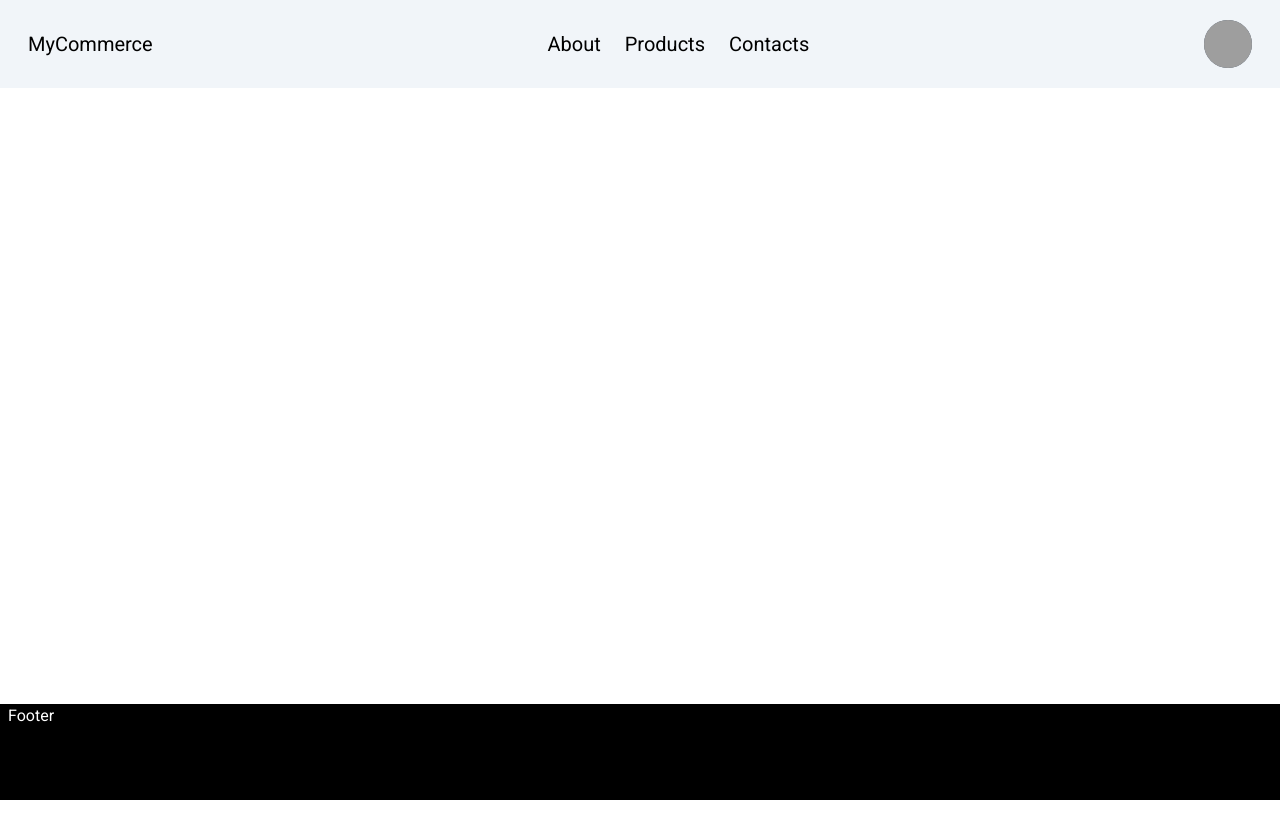
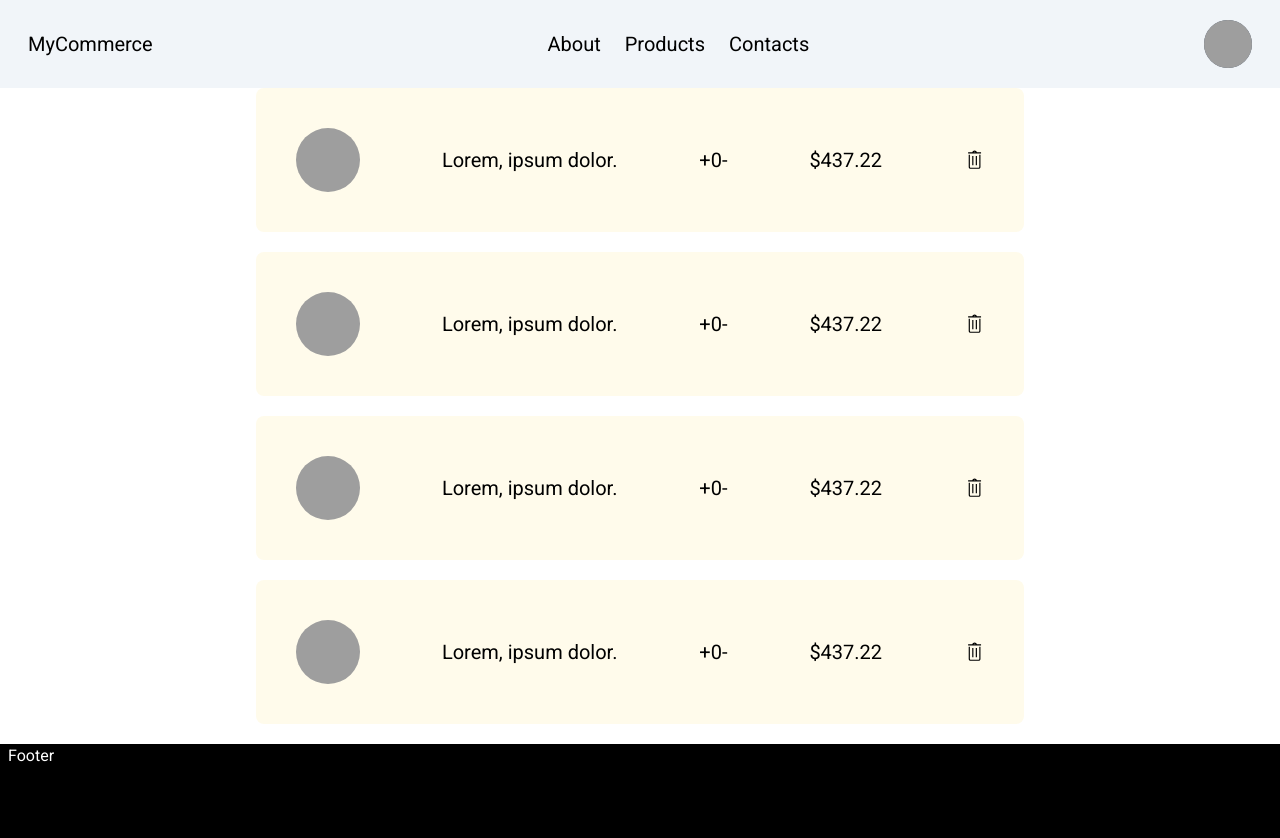
Before and after one commit to DevFariz/e-commerce, a React (Create React App) app: page /card in a window 1280 px wide. Before the commit the page ends 800 px from the top, so only its background shows below. Built offline with nearby package versions, Linux system fonts and the light colour scheme; grey boxes are pictures that could not be loaded.

Commit message:
feat: add basic layout for card

```diff
--- a/package.json
+++ b/package.json
@@ -10,6 +10,7 @@
     "react": "^18.2.0",
     "react-content-loader": "^6.2.0",
     "react-dom": "^18.2.0",
+    "react-icons": "^4.6.0",
     "react-redux": "^8.0.2",
     "react-router-dom": "^6.4.3",
     "react-scripts": "5.0.1",
--- a/src/App.jsx
+++ b/src/App.jsx
@@ -7,6 +7,7 @@ import About from "./pages/About";
 import Products from "./pages/Products";
 import Contacts from "./pages/Contacts"
 import Footer from "./components/Footer";
+import Card from "./pages/Card";
 
 function App() {
   return (
@@ -17,6 +18,7 @@ function App() {
         <Route path="/about" element={<About />} />
         <Route path="/products" element={<Products />} />
         <Route path="/contacts" element={<Contacts />} />
+        <Route path="/card" element={<Card />} />
       </Routes>
       <Footer />
     </div>
--- /dev/null
+++ b/src/components/card/CardItem.jsx
@@ -0,0 +1,21 @@
+import {TfiTrash} from 'react-icons/tfi'
+
+const CardItem = () => {
+  return (
+    <div className='flex justify-between items-center bg-amber-50 p-10 mb-5 text-xl rounded-lg'>
+      <img className='w-16 h-16 rounded-full' src="https://cdn.pixabay.com/photo/2015/04/23/22/00/tree-736885__480.jpg" alt="item" />
+      <div>Lorem, ipsum dolor.</div>
+      <div className='flex items-center '>
+        <button>+</button>
+        <span>0</span>
+        <button>-</button>
+      </div>
+      <div>$437.22</div>
+      <button>
+        <TfiTrash />
+      </button>
+    </div>
+  )
+}
+
+export default CardItem
--- a/src/components/header/avatar/AvatarPopUp.jsx
+++ b/src/components/header/avatar/AvatarPopUp.jsx
@@ -1,13 +1,21 @@
-import React from 'react'
+import { Link } from "react-router-dom"
 
 const AvatarPopUp = () => {
   return (
     <div className='absolute w-32 bg-slate-300 py-3 px-2 flex justify-center text-xl mt-2 rounded-md'>
       <ul>
-        <li className='my-2 cursor-pointer'>Log in</li>
-        <li className='my-2 cursor-pointer'>Sign Up</li>
-        <li className='my-2 cursor-pointer'>Card</li>
-        <li className='my-2 cursor-pointer'>Help</li>
+        <li className='my-2 cursor-pointer'>
+          <Link to="/login">Log in</Link>
+        </li>
+        <li className='my-2 cursor-pointer'>
+          <Link to="/signup">Sign up</Link>
+        </li>
+        <li className='my-2 cursor-pointer'>
+          <Link to="/card">Card</Link>
+        </li>
+        <li className='my-2 cursor-pointer'>
+          <Link to="/help">Help</Link>
+        </li>
       </ul>
     </div>
   )
--- /dev/null
+++ b/src/pages/Card.jsx
@@ -0,0 +1,15 @@
+import CardItem from "../components/card/CardItem"
+
+
+const Card = () => {
+  return (
+    <div className="w-3/5 mx-auto">
+      <CardItem />
+      <CardItem />
+      <CardItem />
+      <CardItem />
+    </div>
+  )
+}
+
+export default Card
--- a/src/pages/Products.jsx
+++ b/src/pages/Products.jsx
@@ -1,9 +1,8 @@
-import React from "react";
 
 const Products = () => {
   return (
     <div>
-
+      Products
     </div>
   );
 };
--- /dev/null
+++ b/src/redux/slices/cardSlice.js
@@ -0,0 +1,19 @@
+import { createSlice } from "@reduxjs/toolkit";
+
+const initialState = {
+  products: [],
+};
+
+const cardSlice = createSlice({
+  name: "card",
+  initialState,
+  reducers: {
+    addProduct(state, action) {
+      state.products.push(action.payload);
+    },
+  },
+});
+
+export const { addProduct } = cardSlice.actions;
+
+export default cardSlice.reducer;
```
Also changed, not shown: 1 other file (tests, documents, lock files or other folders).
